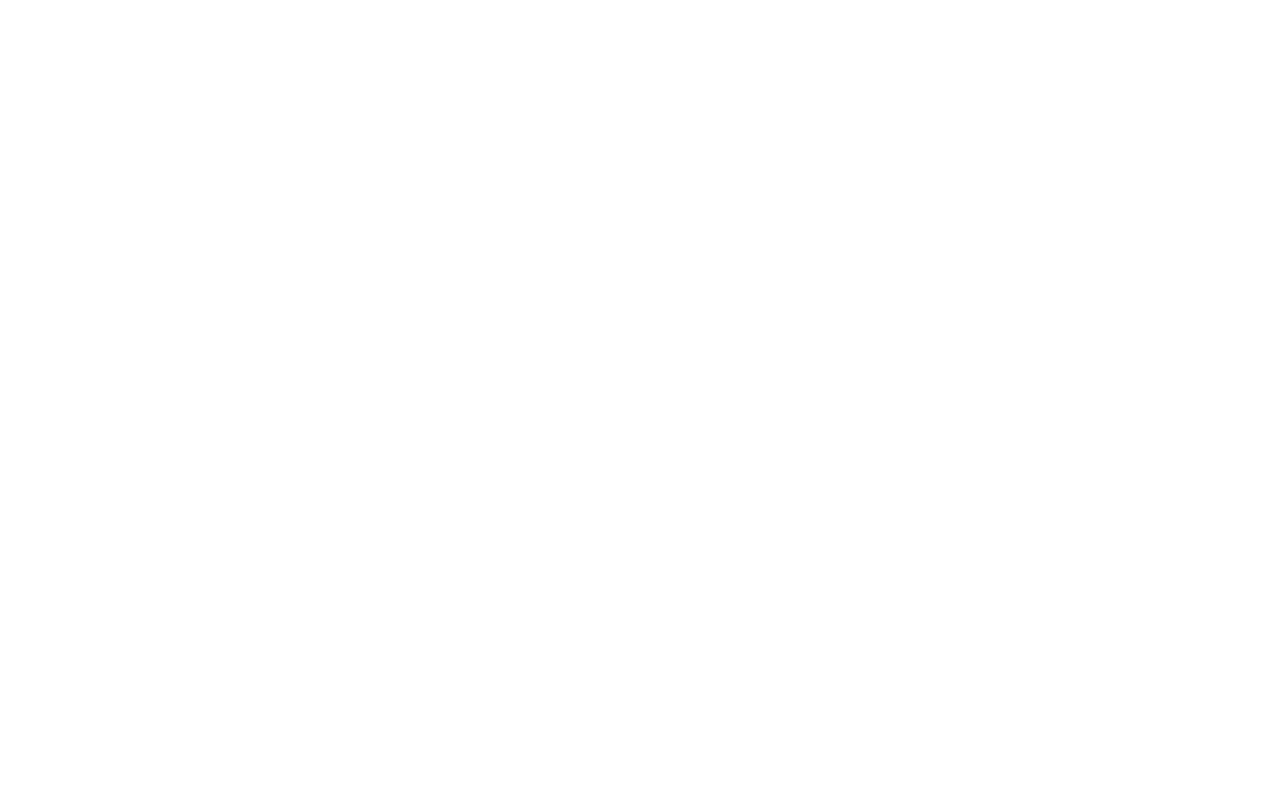
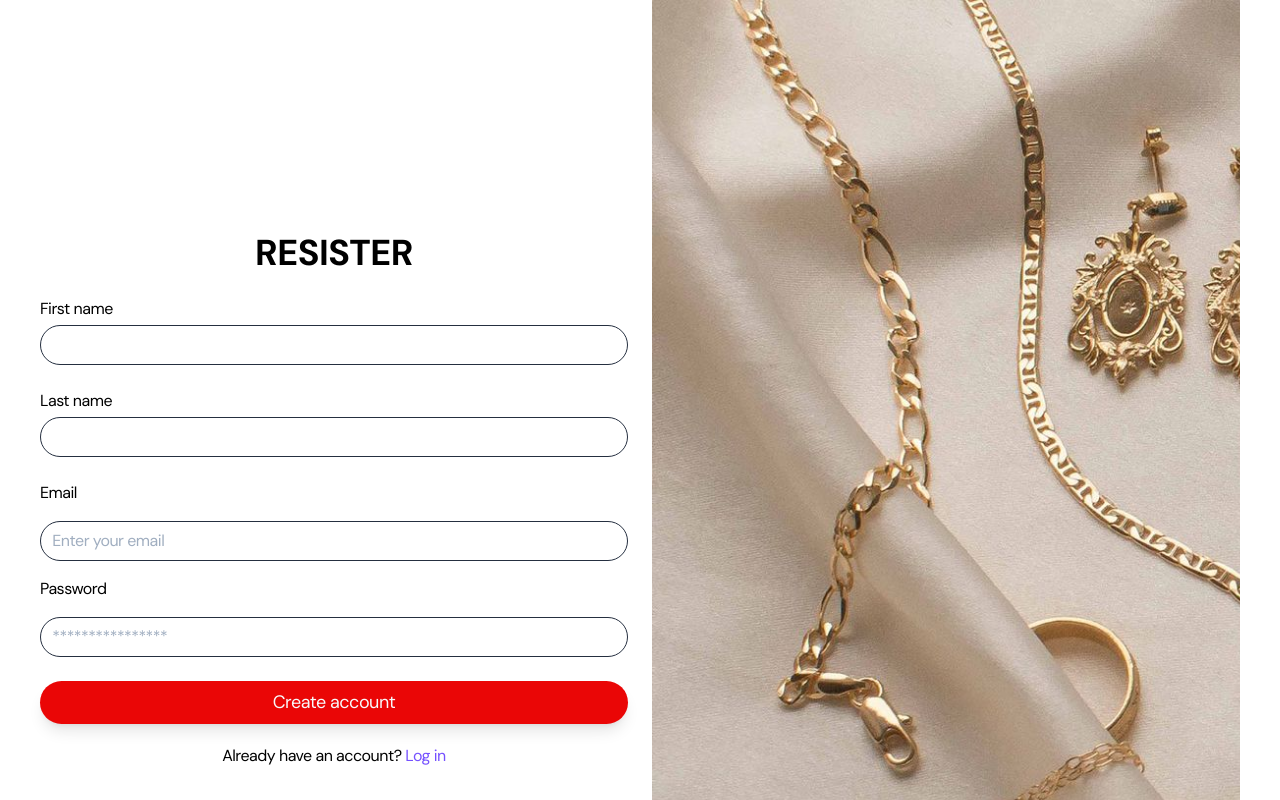
Before and after one commit to hoanganh3321/swp391-sap1805-g6, a React (Create React App) app in the folder FrontEnd/my-project/: page /signup in a window 1280 px wide. Before the commit this address had no page. Shown: the top 800 px of the page. Built offline with nearby package versions, Linux system fonts and the light colour scheme.

Commit message:
make login signup page

```diff
--- a/FrontEnd/my-project/src/App.jsx
+++ b/FrontEnd/my-project/src/App.jsx
@@ -3,15 +3,18 @@
 import Home from "../src/components/homepage/Home";
 import AdminLayout from "./layouts/admin";
 import RtlLayout from "./layouts/rtl";
-
+import Login from "../src/components/login/Login";
+import Signup from "../src/components/signup/Signup";
 
 const App = () => {
   return (
     <Routes>
       <Route path="/" element={<Navigate to="/home" replace />} />
-      <Route path="/home" element={<Home/>} />
+      <Route path="/home" element={<Home />} />
       <Route path="admin/*" element={<AdminLayout />} />
       <Route path="rtl/*" element={<RtlLayout />} />
+      <Route path="/login" element={<Login />} />
+      <Route path="/signup" element={< Signup />} />
     </Routes>
   );
 };
--- /dev/null
+++ b/FrontEnd/my-project/src/components/login/Login.jsx
@@ -0,0 +1,64 @@
+import React from 'react';
+import { Link } from 'react-router-dom'
+import BannerImg from "../../assets/img/banner/jewelry.jpg";
+
+const Login = () => {
+    return (
+        <div className="min-h-[550px] flex justify-center items-center py-12 sm:py-0">
+            <div className="container">
+                <div className="grid items-center grid-cols-1 gap-6 sm:grid-cols-2">
+                    {/* text details section */}
+                    <div className="flex flex-col justify-center gap-6 sm:pt-0">
+                        <h1 data-aos="fade-up" className="text-3xl font-bold sm:text-4xl text-center">
+                            WELCOME BACK
+                        </h1>
+                        <p data-aos="fade-up" className="text-sm leading-5 tracking-wide text-gray-800 text-center">
+                            Welcome back! Please enter your details
+                        </p>
+                        <div className="flex flex-col gap-4">
+                            <div data-aos="fade-up" className="flex items-center">
+                                <p>Email</p>
+                            </div>
+                            <input type="email" className="border border-gray-800 rounded-full h-10" placeholder="   Enter your email" />
+
+                            <div data-aos="fade-up" className="flex items-center gap-4">
+                                <p>Password</p>
+                            </div>
+                            <input type="password" className="border border-gray-800 rounded-full h-10" placeholder="   ****************" />
+
+                            <div className='flex justify-between items-center'>
+                                <div className="flex">
+                                    <input type="checkbox" name="" id="" />
+                                    <label htmlFor="Remember me">Remember me</label>
+                                </div>
+                                <span>Forgot password</span>
+                            </div>
+                            <button className='w-full mb-1 text-[18px] mt-2 rounded-full bg-red-600 text-gray-50 shadow-lg py-2 ' type="submit">Sign in</button>
+
+
+                            <div className='text-center'>
+                                <span>
+                                    Don't have an account? <Link to='/SignUp' className="text-brand-400 ">Sign up for free</Link>
+                                </span>
+                            </div>
+                        </div>
+                    </div>
+                    {/* image section */}
+                    <div data-aos="zoom-in">
+                        <img
+                            src={BannerImg}
+                            alt=""
+                            className="max-w-[1000px] h-[1000px] w-full object-cover object-left"
+                        />
+                    </div>
+
+                </div>
+
+            </div>
+
+        </div>
+
+    );
+};
+
+export default Login;
--- /dev/null
+++ b/FrontEnd/my-project/src/components/signup/Signup.jsx
@@ -0,0 +1,70 @@
+import React from 'react';
+import { Link } from 'react-router-dom'
+import BannerImg from "../../assets/img/banner/jewelry.jpg";
+
+const Signup = () => {
+    return (
+        <div className="min-h-[550px] flex justify-center items-center py-12 sm:py-0">
+            <div className="container">
+                <div className="grid items-center grid-cols-1 gap-6 sm:grid-cols-2">
+                    {/* text details section */}
+                    <div className="flex flex-col justify-center gap-6 sm:pt-0">
+                        <h1 data-aos="fade-up" className="text-3xl font-bold sm:text-4xl text-center">
+                            RESISTER
+                        </h1>
+                        <div className='flex flex-col gap-1'>
+                            <div data-aos="fade-up" className="flex items-center">
+                                <p>First name</p>
+                            </div>
+                            <input type="email" className="border border-gray-800 rounded-full h-10" />
+
+
+                        </div>
+                        <div className='flex flex-col gap-1'>
+                            <div data-aos="fade-up" className="flex item-center">
+                                <p>Last name</p>
+                            </div>
+                            <input type="password" className="border border-gray-800 rounded-full h-10" />
+                        </div>
+
+                        <div className="flex flex-col gap-4">
+                            <div data-aos="fade-up" className="flex items-center">
+                                <p>Email</p>
+                            </div>
+                            <input type="email" className="border border-gray-800 rounded-full h-10" placeholder="   Enter your email" />
+
+                            <div data-aos="fade-up" className="flex items-center gap-4">
+                                <p>Password</p>
+                            </div>
+                            <input type="password" className="border border-gray-800 rounded-full h-10" placeholder="   ****************" />
+
+
+                            <button className='w-full mb-1 text-[18px] mt-2 rounded-full bg-red-600 text-gray-50 shadow-lg py-2 ' type="submit">Create account</button>
+
+
+                            <div className='text-center'>
+                                <span>
+                                    Already have an account? <Link to='/Login' className="text-brand-400"> Log in</Link>
+                                </span>
+                            </div>
+                        </div>
+                    </div>
+                    {/* image section */}
+                    <div data-aos="zoom-in">
+                        <img
+                            src={BannerImg}
+                            alt=""
+                            className="max-w-[1000px] h-[1000px] w-full object-cover object-left"
+                        />
+                    </div>
+
+                </div>
+
+            </div>
+
+        </div>
+
+    );
+};
+
+export default Signup;
```
